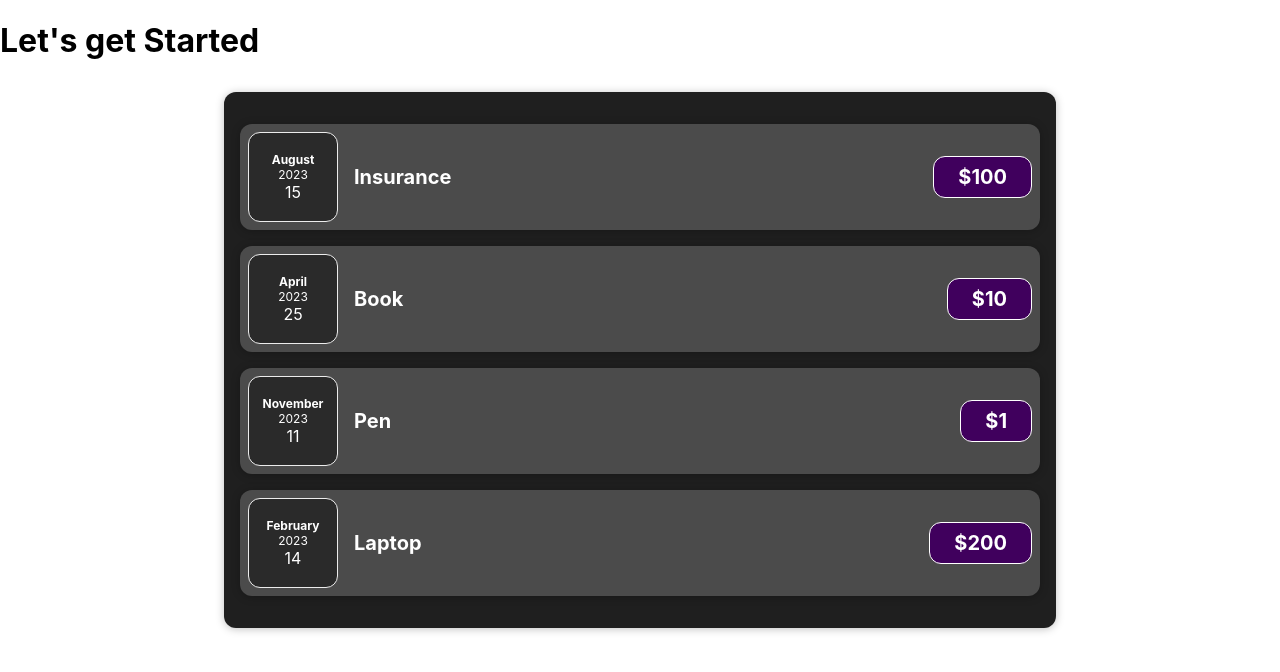
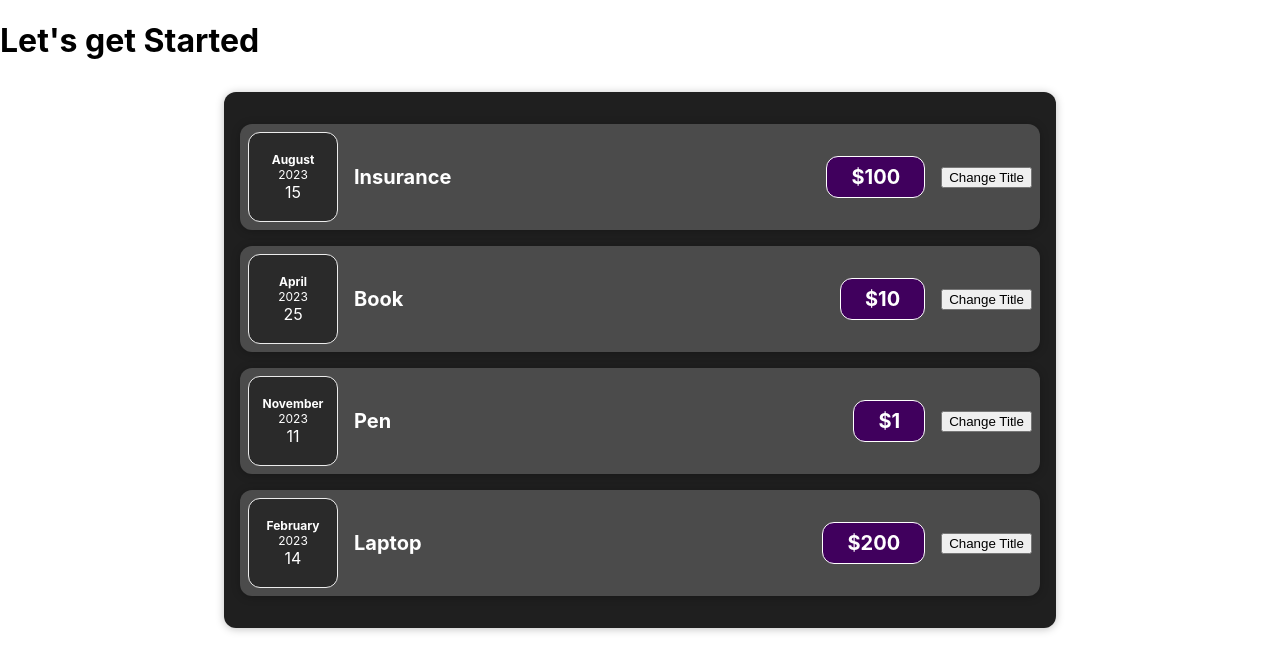
Before and after one commit to deepikacha/project-one, a React (Create React App) app: page / in a window 1280 px wide. Shown: the top 672 px of the page. Built offline with nearby package versions, Linux system fonts and the light colour scheme.

Commit message:
listening for events

```diff
--- a/src/components/Expenses/ExpenseItem.js
+++ b/src/components/Expenses/ExpenseItem.js
@@ -5,6 +5,9 @@ import Card from '../UI/Card'
 
 
 export default function ExpenseItem(props) {
+  function buttonClickHandler(event){
+    console.log("button clicked");
+  }
 
   return (
     <Card className="expense-item">
@@ -12,6 +15,7 @@ export default function ExpenseItem(props) {
       <div className="expense-item__description">
         <h2>{props.title}</h2>
       <div className="expense-item__price">${props.price}</div>
+      <button onClick={buttonClickHandler}>Change Title</button>
     </div>
     </Card>
 
```
